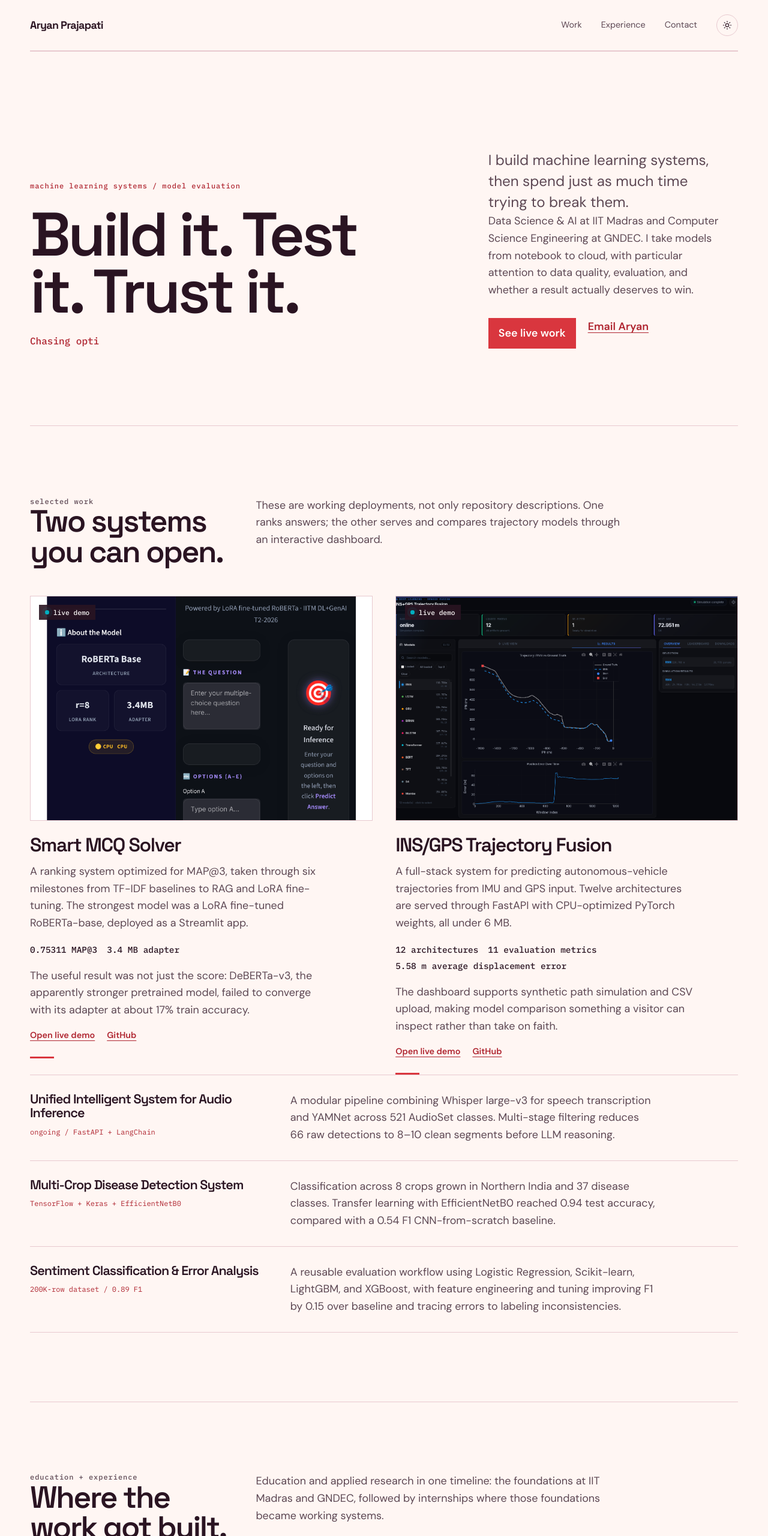
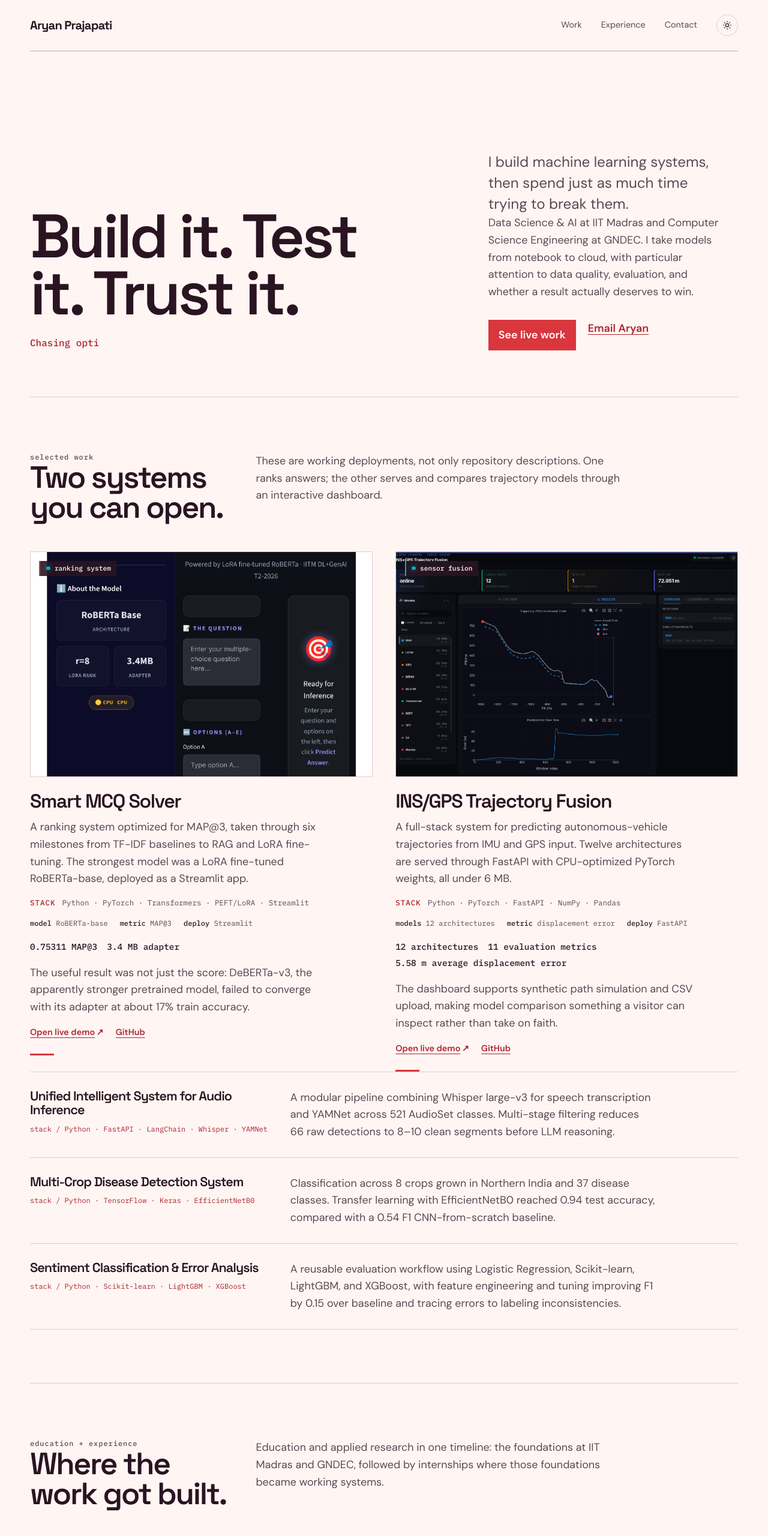
Before and after one commit to aryan-prajapati004/aryan-prajapati004.github.io, a plain HTML site: page index.html in a window 1280 px wide. Shown: the top 2560 px of the page at 60% size. Drawn offline with Linux system fonts and the light colour scheme.

Commit message:
Enhance portfolio design and project presentation

```diff
--- a/index.html
+++ b/index.html
@@ -59,7 +59,7 @@
       }
     }
 
-    * { box-sizing: border-box; transition: background-color .2s ease, color .2s ease, border-color .2s ease, box-shadow .2s ease; }
+    * { box-sizing: border-box; }
     html { scroll-behavior: smooth; }
     body {
       margin: 0;
@@ -86,12 +86,13 @@
       padding: 1.5rem 0;
       border-bottom: 1px solid var(--dusty-rose);
     }
-    .wordmark { font-family: 'Space Grotesk', sans-serif; font-weight: 700; letter-spacing: -0.04em; text-decoration: none; }
+    .wordmark { font-family: 'Space Grotesk', sans-serif; font-weight: 700; font-size: 112%; letter-spacing: -0.04em; text-decoration: none; }
     .header-actions { display: flex; align-items: center; gap: clamp(1rem, 2.5vw, 2rem); }
     .site-nav { display: flex; gap: clamp(1rem, 2.5vw, 2rem); font-size: .9rem; }
-    .site-nav a { text-decoration: none; color: var(--aubergine-soft); transition: color .18s ease; }
+    .site-nav a { text-decoration: none; color: var(--aubergine-soft); transition: color .18s ease, border-color .18s ease; }
+    .site-nav a[aria-current="page"] { color: var(--carmine-dark); border-bottom: 1px solid currentColor; }
     .site-nav a:hover { color: var(--carmine); }
-    .theme-toggle { display: inline-grid; place-items: center; width: 2.25rem; height: 2.25rem; padding: 0; border: 1px solid var(--dusty-rose); border-radius: 50%; background: transparent; color: var(--aubergine); cursor: pointer; }
+    .theme-toggle { display: inline-grid; place-items: center; width: 2.25rem; height: 2.25rem; padding: 0; border: 1px solid var(--dusty-rose); border-radius: 50%; background: transparent; color: var(--aubergine); cursor: pointer; transition: background-color .2s ease, color .2s ease, border-color .2s ease, box-shadow .2s ease; }
     .theme-toggle:hover { border-color: var(--carmine); color: var(--carmine); }
     .theme-toggle:focus-visible { outline: 3px solid var(--carmine); outline-offset: 4px; }
     .theme-icon { width: 1rem; height: 1rem; fill: none; stroke: currentColor; stroke-linecap: round; stroke-linejoin: round; stroke-width: 1.7; }
@@ -101,19 +102,19 @@
     .theme-icon .moon-cutout { fill: var(--porcelain); stroke: none; }
 
     .hero {
-      min-height: min(690px, 78vh);
+      min-height: min(620px, 72vh);
       display: grid;
       grid-template-columns: minmax(0, 1.15fr) minmax(260px, .85fr);
       align-items: end;
       gap: 5rem;
-      padding: clamp(5rem, 12vw, 10rem) 0 clamp(5rem, 10vw, 8rem);
+      padding: clamp(4rem, 8vw, 7rem) 0 clamp(3rem, 6vw, 5rem);
       animation: hero-in .8s cubic-bezier(.2,.8,.2,1) both;
     }
     @keyframes hero-in {
       from { opacity: 0; transform: translateY(18px); }
       to { opacity: 1; transform: translateY(0); }
     }
-    .hero-kicker, .section-kicker {
+    .section-kicker {
       margin: 0 0 1.5rem;
       color: var(--carmine-dark);
       font: 500 .75rem/1.4 'IBM Plex Mono', monospace;
@@ -137,7 +138,7 @@
     .text-link { color: var(--carmine-dark); text-decoration: underline; text-decoration-thickness: 1px; text-underline-offset: .25em; }
     .text-link:hover { color: var(--aubergine); }
 
-    section { padding: clamp(4.5rem, 9vw, 8rem) 0; border-top: 1px solid var(--dusty-rose); }
+    section { padding: clamp(3.5rem, 7vw, 6rem) 0; border-top: 1px solid var(--dusty-rose); }
     .section-heading { display: grid; grid-template-columns: minmax(180px, .6fr) minmax(0, 1.4fr); gap: 2rem; margin-bottom: 3rem; }
     .section-heading h2 { max-width: 12ch; margin: 0; font-size: clamp(2.2rem, 4vw, 4.5rem); line-height: .98; }
     .section-heading p { max-width: 38rem; margin: .15rem 0 0; color: var(--aubergine-soft); }
@@ -149,13 +150,20 @@
     .feature:first-child .feature-media img { object-position: center 37%; }
     .feature::after { content: ''; display: block; width: 2.5rem; height: 3px; margin-top: 1.5rem; background: var(--carmine); }
     .live-status { position: absolute; top: .9rem; left: .9rem; display: inline-flex; align-items: center; gap: .45rem; padding: .35rem .6rem; background: var(--live-surface); color: var(--white); font: 500 .7rem 'IBM Plex Mono', monospace; }
+    .feature:first-child .live-status { border-left: 2px solid var(--carmine); }
+    .feature:nth-child(2) .live-status { border-left: 2px solid var(--cyan); }
     .live-status::before { content: ''; width: .42rem; height: .42rem; border-radius: 50%; background: var(--cyan); box-shadow: 0 0 0 0 var(--live-shadow); animation: live-pulse 2s ease-out infinite; }
     @keyframes live-pulse { 70% { box-shadow: 0 0 0 6px var(--live-shadow-clear); } 100% { box-shadow: 0 0 0 0 var(--live-shadow-clear); } }
     .feature h3 { margin: 0 0 .75rem; font-size: clamp(1.45rem, 2.5vw, 2rem); line-height: 1.05; }
     .feature p { max-width: 31rem; margin: 0 0 1rem; color: var(--aubergine-soft); }
+    .stack { display: flex; flex-wrap: wrap; align-items: baseline; gap: .45rem .7rem; margin: 0 0 1.25rem; color: var(--aubergine-soft); font: .78rem/1.5 'IBM Plex Mono', monospace; }
+    .stack-label { color: var(--carmine-dark); font-weight: 500; text-transform: uppercase; letter-spacing: .08em; }
+    .project-meta { display: flex; flex-wrap: wrap; gap: .5rem 1.25rem; margin: 0 0 1.25rem; color: var(--aubergine-soft); font: .75rem/1.5 'IBM Plex Mono', monospace; }
+    .project-meta strong { color: var(--aubergine); font-weight: 500; }
     .evidence { display: flex; flex-wrap: wrap; gap: .5rem 1rem; margin: 1.25rem 0; }
     .evidence strong { color: var(--aubergine); font: 500 .9rem 'IBM Plex Mono', monospace; }
     .feature-links { display: flex; flex-wrap: wrap; gap: .75rem 1.25rem; font-size: .9rem; }
+    .feature-links a:first-child::after { content: ' ↗'; display: inline-block; margin-left: .15rem; }
 
     .evidence-list { border-top: 1px solid var(--dusty-rose); }
     .evidence-row { display: grid; grid-template-columns: minmax(200px, .7fr) minmax(0, 1.3fr); gap: 2rem; padding: 1.75rem 0; border-bottom: 1px solid var(--dusty-rose); }
@@ -234,7 +242,6 @@
     <main id="top">
       <section class="hero" aria-labelledby="intro-title">
         <div>
-          <p class="hero-kicker">machine learning systems / model evaluation</p>
           <h1 id="intro-title">Build it. Test it. Trust it.</h1>
           <p class="typewriter" aria-live="polite"><span class="typewriter-text"></span><span class="typewriter-cursor" aria-hidden="true">▋</span></p>
         </div>
@@ -243,7 +250,7 @@
           <p>Data Science &amp; AI at IIT Madras and Computer Science Engineering at GNDEC. I take models from notebook to cloud, with particular attention to data quality, evaluation, and whether a result actually deserves to win.</p>
           <div class="hero-actions">
             <a class="button" href="#work">See live work</a>
-            <a class="text-link" href="mailto:prajapati.arya04@gmail.com">Email Aryan</a>
+            <a class="text-link" href="mailto:aryanpraja004@gmail.com">Email Aryan</a>
           </div>
         </div>
       </section>
@@ -260,11 +267,13 @@
         <div class="feature-grid">
           <article class="feature">
             <div class="feature-media">
-              <span class="live-status">live demo</span>
+              <span class="live-status">ranking system</span>
               <img src="SmartMCQSolver.png" alt="Smart MCQ Solver interface showing a RoBERTa Base model and question-entry workflow" loading="eager">
             </div>
             <h3>Smart MCQ Solver</h3>
             <p>A ranking system optimized for MAP@3, taken through six milestones from TF-IDF baselines to RAG and LoRA fine-tuning. The strongest model was a LoRA fine-tuned RoBERTa-base, deployed as a Streamlit app.</p>
+            <p class="stack" aria-label="Smart MCQ Solver technology stack"><span class="stack-label">stack</span><span>Python · PyTorch · Transformers · PEFT/LoRA · Streamlit</span></p>
+            <div class="project-meta" aria-label="Smart MCQ Solver project details"><span><strong>model</strong> RoBERTa-base</span><span><strong>metric</strong> MAP@3</span><span><strong>deploy</strong> Streamlit</span></div>
             <div class="evidence" aria-label="Smart MCQ Solver evidence">
               <strong>0.75311 MAP@3</strong>
               <strong>3.4 MB adapter</strong>
@@ -278,11 +287,13 @@
 
           <article class="feature">
             <div class="feature-media">
-              <span class="live-status">live demo</span>
+              <span class="live-status">sensor fusion</span>
               <img src="ins_gps.png" alt="INS and GPS Trajectory Fusion dashboard showing loaded models and trajectory comparison charts" loading="eager">
             </div>
             <h3>INS/GPS Trajectory Fusion</h3>
             <p>A full-stack system for predicting autonomous-vehicle trajectories from IMU and GPS input. Twelve architectures are served through FastAPI with CPU-optimized PyTorch weights, all under 6 MB.</p>
+            <p class="stack" aria-label="INS/GPS Trajectory Fusion technology stack"><span class="stack-label">stack</span><span>Python · PyTorch · FastAPI · NumPy · Pandas</span></p>
+            <div class="project-meta" aria-label="INS/GPS Trajectory Fusion project details"><span><strong>models</strong> 12 architectures</span><span><strong>metric</strong> displacement error</span><span><strong>deploy</strong> FastAPI</span></div>
             <div class="evidence" aria-label="INS/GPS Trajectory Fusion evidence">
               <strong>12 architectures</strong>
               <strong>11 evaluation metrics</strong>
@@ -300,21 +311,21 @@
           <article class="evidence-row">
             <div>
               <h3>Unified Intelligent System for Audio Inference</h3>
-              <span class="mono">ongoing / FastAPI + LangChain</span>
+              <span class="mono">stack / Python · FastAPI · LangChain · Whisper · YAMNet</span>
             </div>
             <p>A modular pipeline combining Whisper large-v3 for speech transcription and YAMNet across 521 AudioSet classes. Multi-stage filtering reduces 66 raw detections to 8–10 clean segments before LLM reasoning.</p>
           </article>
           <article class="evidence-row">
             <div>
               <h3>Multi-Crop Disease Detection System</h3>
-              <span class="mono">TensorFlow + Keras + EfficientNetB0</span>
+              <span class="mono">stack / Python · TensorFlow · Keras · EfficientNetB0</span>
             </div>
             <p>Classification across 8 crops grown in Northern India and 37 disease classes. Transfer learning with EfficientNetB0 reached 0.94 test accuracy, compared with a 0.54 F1 CNN-from-scratch baseline.</p>
           </article>
           <article class="evidence-row">
             <div>
               <h3>Sentiment Classification &amp; Error Analysis</h3>
-              <span class="mono">200K-row dataset / 0.89 F1</span>
+              <span class="mono">stack / Python · Scikit-learn · LightGBM · XGBoost</span>
             </div>
             <p>A reusable evaluation workflow using Logistic Regression, Scikit-learn, LightGBM, and XGBoost, with feature engineering and tuning improving F1 by 0.15 over baseline and tracing errors to labeling inconsistencies.</p>
           </article>
@@ -369,7 +380,7 @@
         <div class="skills-layout">
           <div>
             <p class="section-kicker">skills</p>
-            <h2 id="skills-title">A practical stack.</h2>
+            <h2 id="skills-title">Tools behind the work.</h2>
           </div>
           <div class="skill-grid">
             <div class="skill-group"><h3>Languages</h3><p>Python, SQL, C++</p></div>
@@ -388,7 +399,7 @@
         <div class="contact-copy">
           <p>Open to entry-level Machine Learning Engineer, Data Scientist, Data Engineer, and AI Engineer roles — remote or based in Bangalore, Gurgaon, or NCR.</p>
           <div class="contact-links">
-            <a class="button" href="mailto:aryanpraja004@gmail.com">prajapati.arya04@gmail.com</a>
+            <a class="button" href="mailto:aryanpraja004@gmail.com">aryanpraja004@gmail.com</a>
             <a class="text-link" href="tel:+917526011091">7526011091</a>
             <a class="text-link" href="https://www.linkedin.com/in/aryanprajapati-508535287" target="_blank" rel="noopener noreferrer">LinkedIn</a>
             <a class="text-link" href="https://github.com/aryan-prajapati004" target="_blank" rel="noopener noreferrer">GitHub</a>
@@ -412,6 +423,8 @@
         'Building reliable systems'
       ];
       const storageKey = 'aryan-portfolio-theme';
+      const sections = [...document.querySelectorAll('main > section[id]')];
+      const navLinks = [...document.querySelectorAll('.site-nav a')];
       let phraseIndex = 0;
       let timer;
 
@@ -431,6 +444,18 @@
       const initialTheme = getStoredTheme() || (window.matchMedia('(prefers-color-scheme: dark)').matches ? 'dark' : 'light');
       setTheme(initialTheme);
       themeToggle.addEventListener('click', () => setTheme(root.dataset.theme === 'dark' ? 'light' : 'dark', true));
+
+      const updateActiveSection = (entries) => {
+        entries.forEach((entry) => {
+          if (!entry.isIntersecting) return;
+          navLinks.forEach((link) => {
+            link.toggleAttribute('aria-current', link.getAttribute('href') === `#${entry.target.id}`);
+          });
+        });
+      };
+
+      const sectionObserver = new IntersectionObserver(updateActiveSection, { rootMargin: '-20% 0px -65% 0px', threshold: 0 });
+      sections.forEach((section) => sectionObserver.observe(section));
 
       const startTypewriter = () => {
         window.clearTimeout(timer);
```
